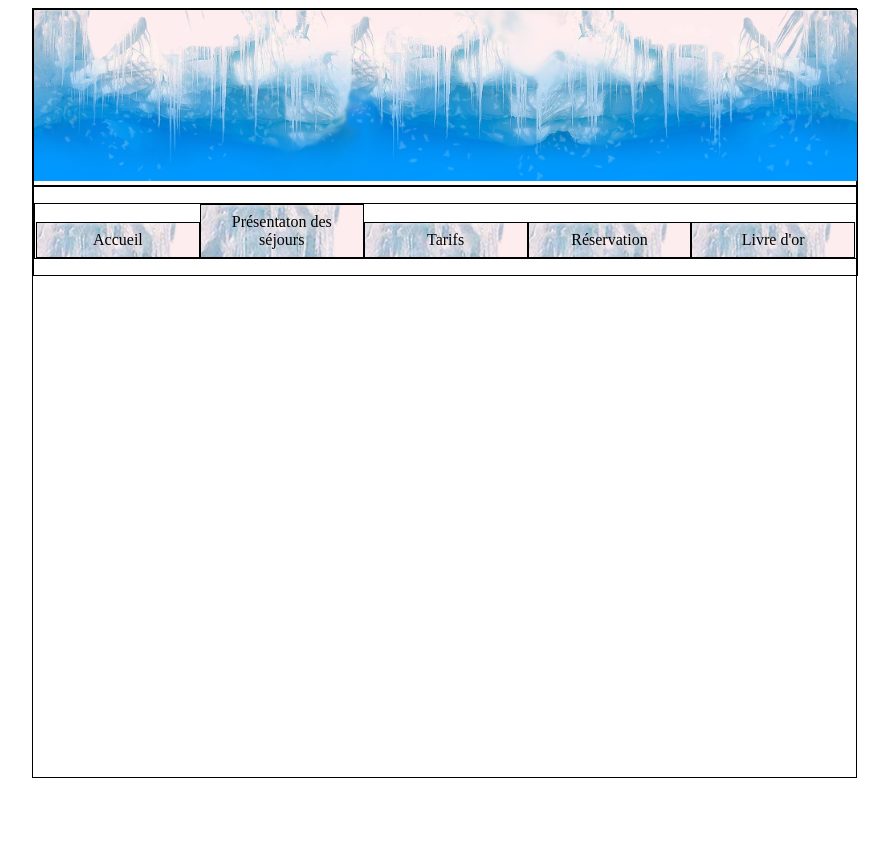
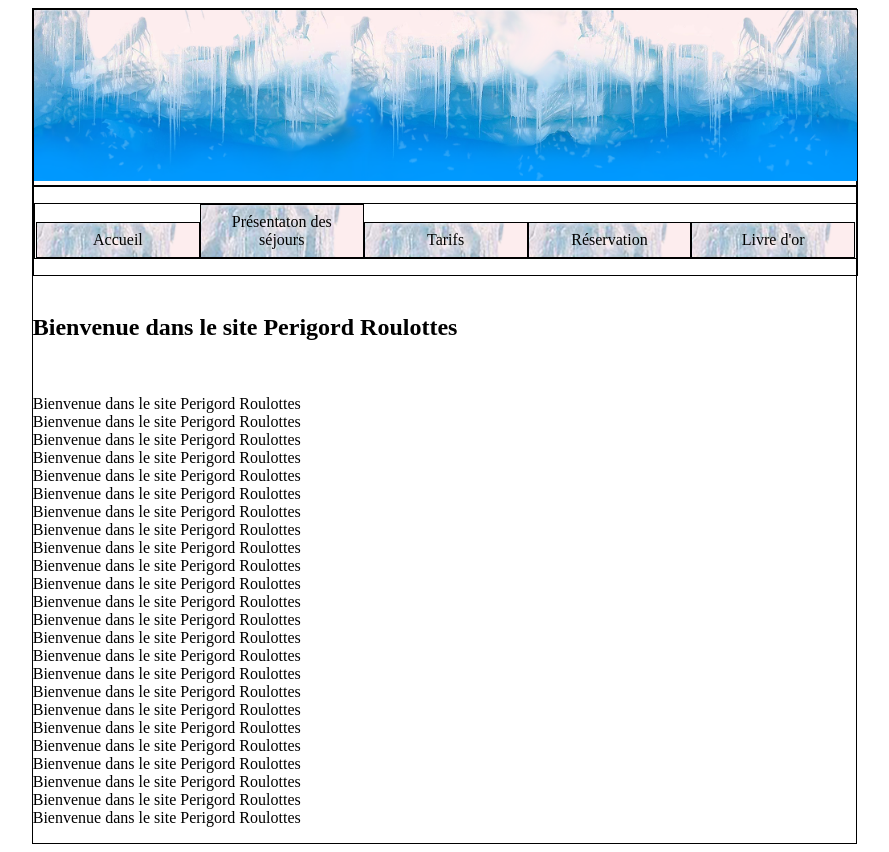
Before and after one commit to Herr-Nest/Perigord-Roulottes, a PHP site: page / in a window 1280 px wide. Shown: the whole page, without its empty margins (189-1078 px from the left). Before the commit the page ends 778 px from the top, so only its background shows below. Run offline with PHP 8.4, Linux system fonts and the light colour scheme.

Commit message:
Presentation Sejour + Accueil

```diff
--- a/vue/style.css
+++ b/vue/style.css
@@ -1,7 +1,7 @@
 html, body
 {
     width: 99% ;
-    height: 98% ;
+
 }
 
 body
--- a/vue/vue_accueil.php
+++ b/vue/vue_accueil.php
@@ -1,3 +1,36 @@
 <?php
 
     include_once('header.php') ;
+
+?>
+
+	<section>
+		<br/><h1>Bienvenue dans le site Perigord Roulottes </h1><br/>
+		<p>Bienvenue dans le site Perigord Roulottes<br />
+		Bienvenue dans le site Perigord Roulottes<br />
+		Bienvenue dans le site Perigord Roulottes<br />
+		Bienvenue dans le site Perigord Roulottes<br />
+		Bienvenue dans le site Perigord Roulottes<br />
+		Bienvenue dans le site Perigord Roulottes<br />
+		Bienvenue dans le site Perigord Roulottes<br />
+		Bienvenue dans le site Perigord Roulottes<br />
+		Bienvenue dans le site Perigord Roulottes<br />
+		Bienvenue dans le site Perigord Roulottes<br />
+		Bienvenue dans le site Perigord Roulottes<br />
+		Bienvenue dans le site Perigord Roulottes<br />
+		Bienvenue dans le site Perigord Roulottes<br />
+		Bienvenue dans le site Perigord Roulottes<br />
+		Bienvenue dans le site Perigord Roulottes<br />
+		Bienvenue dans le site Perigord Roulottes<br />
+		Bienvenue dans le site Perigord Roulottes<br />
+		Bienvenue dans le site Perigord Roulottes<br />
+		Bienvenue dans le site Perigord Roulottes<br />
+		Bienvenue dans le site Perigord Roulottes<br />
+		Bienvenue dans le site Perigord Roulottes<br />
+		Bienvenue dans le site Perigord Roulottes<br />
+		Bienvenue dans le site Perigord Roulottes<br />
+		Bienvenue dans le site Perigord Roulottes<br />
+
+		</p>
+
+	</section>
```
Also changed, not shown: controleur/presentationSejour.php (added, +8 -0 lines), modele/mod_presentationSejour.php (added, +12 -0 lines), vue/vue_presentationSejour.php (added, +10 -0 lines).
